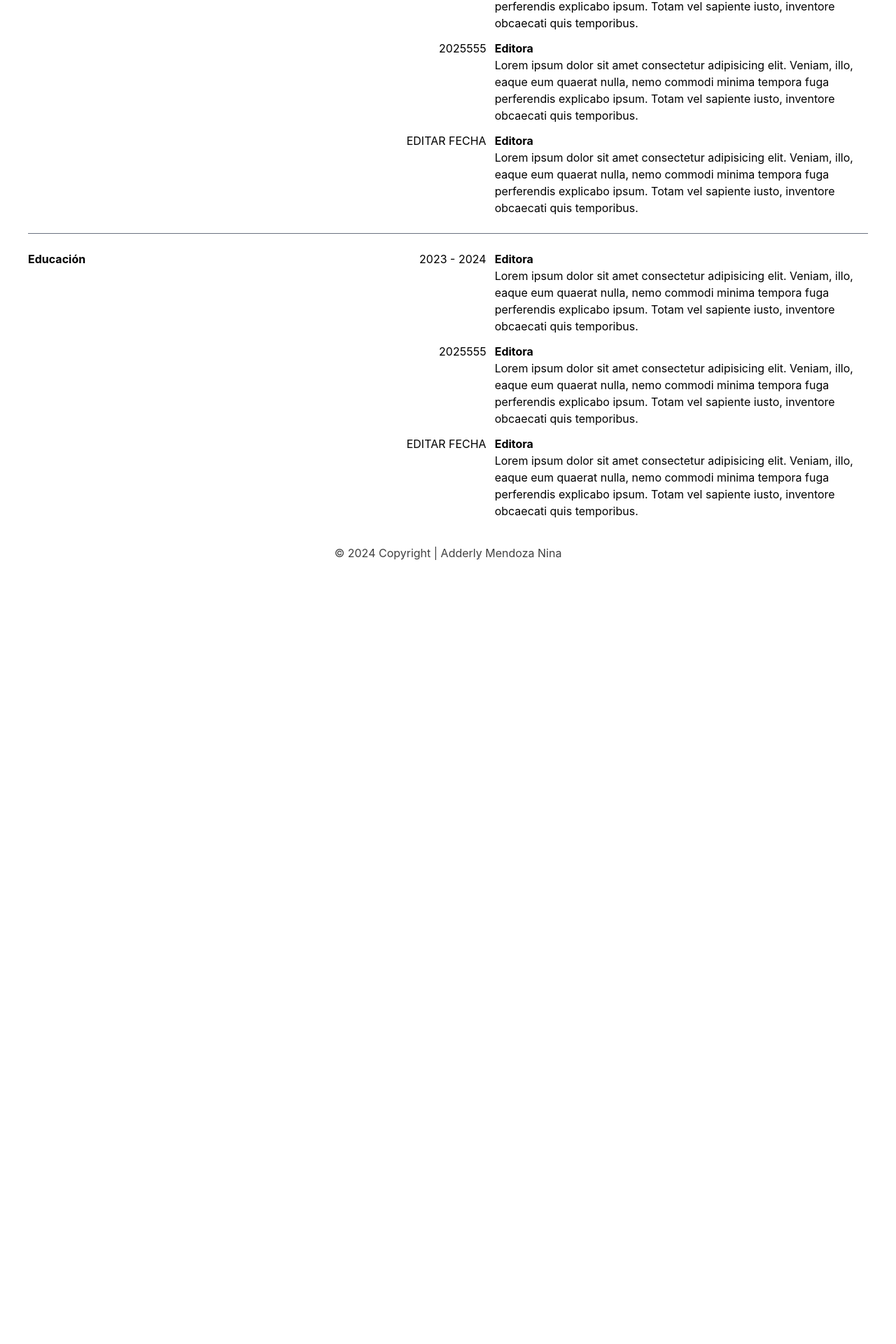
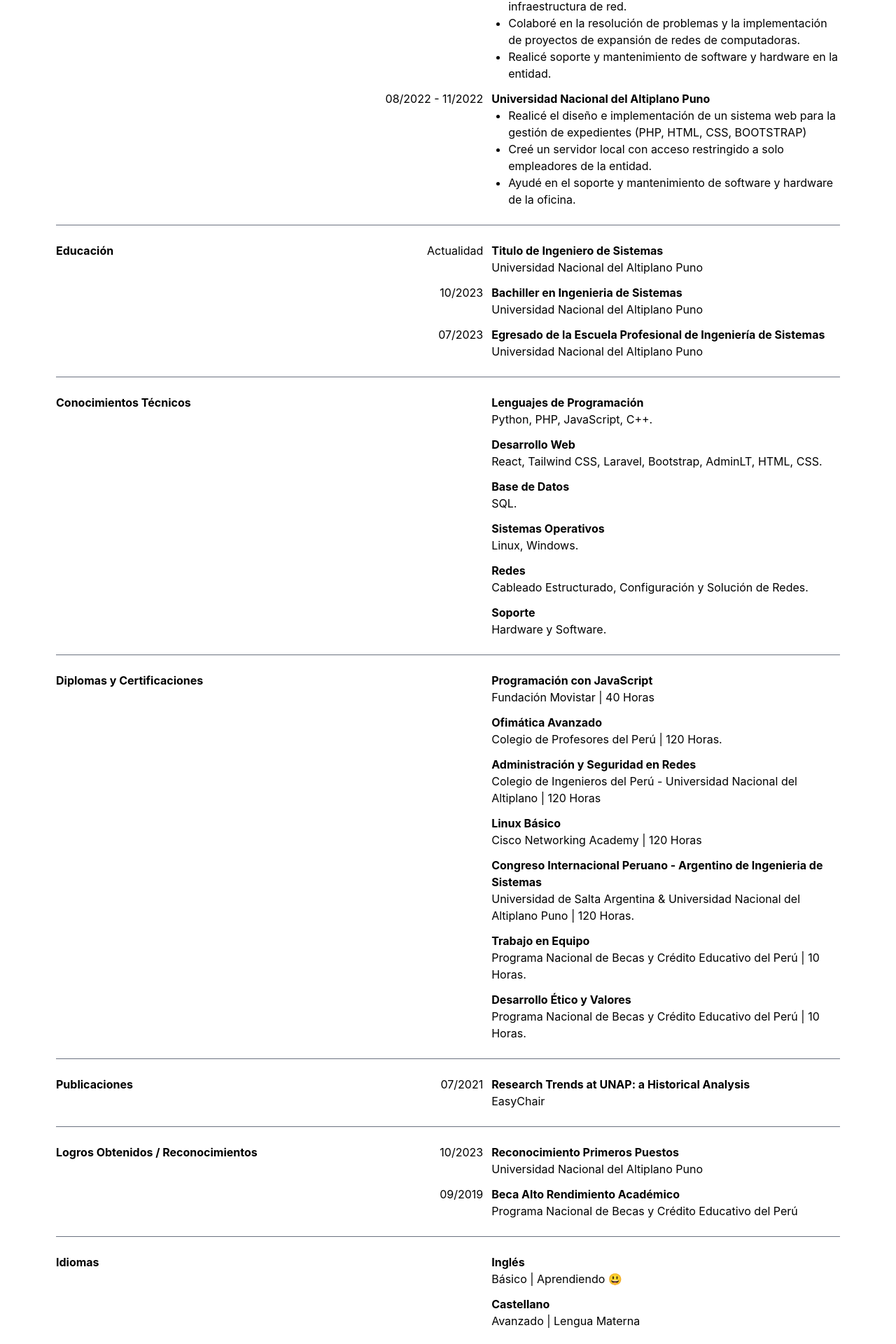
Before and after one commit to AdderlyMendoza/Portafolio, a React (Create React App) app: page /Curriculum in a window 1280 px wide. Shown: the part 275-2195 px from the top of the page at 70% size. Before the commit the page ends 1093 px from the top, so only its background shows below. Built offline with nearby package versions, Linux system fonts and the light colour scheme.

Commit message:
Rutas, Experiencia y Educacion

```diff
--- a/src/App.js
+++ b/src/App.js
@@ -13,7 +13,7 @@ const App = () => {
       <div className="flex flex-col h-screen"> {/* flex-col: diseño de columna */}
         <Header />
         <Routes>
-          <Route path="/" element={<Home />} />
+          <Route path="/Portafolio" element={<Home />} />
           <Route path="/Curriculum" element={<Curriculum />} />
           <Route path="/Proyectos" element={<Proyectos />} />
           <Route path="/Contacto" element={<Contacto />} />
--- a/src/components/Contacto.jsx
+++ b/src/components/Contacto.jsx
@@ -2,8 +2,8 @@ import React from 'react'
 
 export const Contacto = () => {
   return (
-    <>
-      Contacto
-    </>
+    <div className='h-full grid justify-center items-center text-5xl'>
+      Proximamente 👽
+    </div>
   )
 }
--- a/src/components/Curriculum.jsx
+++ b/src/components/Curriculum.jsx
@@ -2,7 +2,7 @@ import React from 'react'
 
 export const Curriculum = () => {
   return (
-    <div className='flex flex-col px-10 '>
+    <div className='flex flex-col px-10 mb:pt-4 md:px-20'>
       <div>
         <h1 className='text-4xl my-10'>Currículum</h1>
       </div>
@@ -14,34 +14,43 @@ export const Curriculum = () => {
         <div className='grid col-span-4 grid-row-4'>
           <div className='grid grid-cols-3 col-span-4'>
             <div className='grid justify-end mr-3'>
-              2023 - 2024
+              04/2023 - 08/2023
             </div>
             <div className='col-span-2'>
-              <strong>Editora</strong>
-              <p>Lorem ipsum dolor sit amet consectetur adipisicing elit. Veniam, illo, eaque eum quaerat nulla, nemo commodi minima tempora fuga perferendis explicabo ipsum. Totam vel sapiente iusto, inventore obcaecati quis temporibus.</p>
+              <strong>Gobierno Regional Puno</strong>
+              <ul className='list-disc pl-6'>
+                <li>Participé en la gestión de redes de computadoras</li>
+                <li>Realicé el diseño, configuración y mantenimiento de la infraestructura de red.
+                </li>
+                <li>Colaboré en la resolución de problemas y la implementación de proyectos de expansión de
+                  redes de computadoras.
+                </li>
+                <li>Realicé soporte y mantenimiento de software y hardware en la entidad.
+                </li>
+              </ul>
             </div>
           </div>
-          <div className=' grid grid-cols-3 col-span-4 mt-3'>
-            <div className='grid justify-end mr-3 '>
-              2025555
+          <div className='grid grid-cols-3 col-span-4 mt-3'>
+            <div className='grid justify-end mr-3'>
+              08/2022 - 11/2022
             </div>
             <div className='col-span-2'>
-              <strong>Editora</strong>
-              <p>Lorem ipsum dolor sit amet consectetur adipisicing elit. Veniam, illo, eaque eum quaerat nulla, nemo commodi minima tempora fuga perferendis explicabo ipsum. Totam vel sapiente iusto, inventore obcaecati quis temporibus.</p>
+              <strong>Universidad Nacional del Altiplano Puno</strong>
+              <ul className='list-disc pl-6'>
+                <li>Realicé el diseño e implementación de un sistema web para la gestión de expedientes (PHP,
+                  HTML, CSS, BOOTSTRAP)</li>
+                <li>Creé un servidor local con acceso restringido a solo empleadores de la entidad.
+                </li>
+                <li>Ayudé en el soporte y mantenimiento de software y hardware de la oficina.
+                </li>
+              </ul>
             </div>
           </div>
-          <div className=' grid grid-cols-3 col-span-4 mt-3'>
-            <div className='grid justify-end mr-3 '>
-              EDITAR FECHA
-            </div>
-            <div className='col-span-2'>
-              <strong>Editora</strong>
-              <p>Lorem ipsum dolor sit amet consectetur adipisicing elit. Veniam, illo, eaque eum quaerat nulla, nemo commodi minima tempora fuga perferendis explicabo ipsum. Totam vel sapiente iusto, inventore obcaecati quis temporibus.</p>
-            </div>
-          </div>
+
         </div>
       </div>
       <hr className="my-6 border-gray-500  w-[100%]" />
+
       {/* EDUCACION */}
       <div className='grid grid-cols-6 '>
         <div className='col-span-2'>
@@ -50,34 +59,230 @@ export const Curriculum = () => {
         <div className=' grid col-span-4 grid-row-4'>
           <div className=' grid grid-cols-3 col-span-4'>
             <div className='grid justify-end mr-3'>
-              2023 - 2024
+              Actualidad
             </div>
             <div className='col-span-2'>
-              <strong>Editora</strong>
-              <p>Lorem ipsum dolor sit amet consectetur adipisicing elit. Veniam, illo, eaque eum quaerat nulla, nemo commodi minima tempora fuga perferendis explicabo ipsum. Totam vel sapiente iusto, inventore obcaecati quis temporibus.</p>
+              <strong>Titulo de Ingeniero de Sistemas</strong>
+              <p>Universidad Nacional del Altiplano Puno</p>
+            </div>
+          </div>
+          <div className=' grid grid-cols-3 col-span-4 mt-3'>
+            <div className='grid justify-end mr-3'>
+              10/2023
+            </div>
+            <div className='col-span-2'>
+              <strong>Bachiller en Ingenieria de Sistemas </strong>
+              <p>Universidad Nacional del Altiplano Puno</p>
             </div>
           </div>
           <div className=' grid grid-cols-3 col-span-4 mt-3'>
             <div className='grid justify-end mr-3 '>
-              2025555
+              07/2023
             </div>
             <div className='col-span-2'>
-              <strong>Editora</strong>
-              <p>Lorem ipsum dolor sit amet consectetur adipisicing elit. Veniam, illo, eaque eum quaerat nulla, nemo commodi minima tempora fuga perferendis explicabo ipsum. Totam vel sapiente iusto, inventore obcaecati quis temporibus.</p>
-            </div>
-          </div>
-          <div className=' grid grid-cols-3 col-span-4 mt-3'>
-            <div className='grid justify-end mr-3 '>
-              EDITAR FECHA
-            </div>
-            <div className='col-span-2'>
-              <strong>Editora</strong>
-              <p>Lorem ipsum dolor sit amet consectetur adipisicing elit. Veniam, illo, eaque eum quaerat nulla, nemo commodi minima tempora fuga perferendis explicabo ipsum. Totam vel sapiente iusto, inventore obcaecati quis temporibus.</p>
+              <strong>Egresado de la Escuela Profesional de Ingeniería de Sistemas</strong>
+              <p>Universidad Nacional del Altiplano Puno</p>
             </div>
           </div>
         </div>
       </div>
+      <hr className="my-6 border-gray-500  w-[100%]" />
+
       {/* HABILIDADES */}
+      <div className='grid grid-cols-6 '>
+        <div className='col-span-2'>
+          <strong>Conocimientos Técnicos</strong>
+        </div>
+        <div className=' grid col-span-4 grid-row-4'>
+          <div className=' grid grid-cols-3 col-span-4'>
+            <div className='grid justify-end mr-3'>
+            </div>
+            <div className='col-span-2'>
+              <strong>Lenguajes de Programación</strong>
+              <p>Python, PHP, JavaScript, C++.</p>
+            </div>
+          </div>
+          <div className=' grid grid-cols-3 col-span-4 mt-3'>
+            <div className='grid justify-end mr-3'>
+            </div>
+            <div className='col-span-2'>
+              <strong>Desarrollo Web</strong>
+              <p>React, Tailwind CSS, Laravel, Bootstrap, AdminLT, HTML, CSS.</p>
+            </div>
+          </div>
+          <div className=' grid grid-cols-3 col-span-4 mt-3'>
+            <div className='grid justify-end mr-3'>
+            </div>
+            <div className='col-span-2'>
+              <strong>Base de Datos</strong>
+              <p>SQL.</p>
+            </div>
+          </div>
+          <div className=' grid grid-cols-3 col-span-4 mt-3'>
+            <div className='grid justify-end mr-3'>
+            </div>
+            <div className='col-span-2'>
+              <strong>Sistemas Operativos</strong>
+              <p>Linux, Windows.</p>
+            </div>
+          </div>
+          <div className=' grid grid-cols-3 col-span-4 mt-3'>
+            <div className='grid justify-end mr-3'>
+            </div>
+            <div className='col-span-2'>
+              <strong>Redes</strong>
+              <p>Cableado Estructurado, Configuración y Solución de Redes.</p>
+            </div>
+          </div>
+          <div className=' grid grid-cols-3 col-span-4 mt-3'>
+            <div className='grid justify-end mr-3'>
+            </div>
+            <div className='col-span-2'>
+              <strong>Soporte</strong>
+              <p>Hardware y Software.</p>
+            </div>
+          </div>
+        </div>
+      </div>
+      <hr className="my-6 border-gray-500  w-[100%]" />
+
+      {/* DIPLOMAS Y CERTIFICACIONES */}
+      <div className='grid grid-cols-6 '>
+        <div className='col-span-2'>
+          <strong>Diplomas y Certificaciones</strong>
+        </div>
+        <div className=' grid col-span-4 grid-row-4'>
+          <div className=' grid grid-cols-3 col-span-4'>
+            <div className='grid justify-end mr-3'>
+            </div>
+            <div className='col-span-2'>
+              <strong>Programación con JavaScript</strong>
+              <p>Fundación Movistar | 40 Horas</p>
+            </div>
+          </div>
+          <div className=' grid grid-cols-3 col-span-4 mt-3'>
+            <div className='grid justify-end mr-3'>
+            </div>
+            <div className='col-span-2'>
+              <strong>Ofimática Avanzado</strong>
+              <p>Colegio de Profesores del Perú | 120 Horas.</p>
+            </div>
+          </div>
+          <div className=' grid grid-cols-3 col-span-4 mt-3'>
+            <div className='grid justify-end mr-3'>
+            </div>
+            <div className='col-span-2'>
+              <strong>Administración y Seguridad en Redes</strong>
+              <p>Colegio de Ingenieros del Perú - Universidad Nacional del Altiplano | 120 Horas</p>
+            </div>
+          </div>
+          <div className=' grid grid-cols-3 col-span-4 mt-3'>
+            <div className='grid justify-end mr-3'>
+            </div>
+            <div className='col-span-2'>
+              <strong>Linux Básico</strong>
+              <p>Cisco Networking Academy | 120 Horas</p>
+            </div>
+          </div>
+          <div className=' grid grid-cols-3 col-span-4 mt-3'>
+            <div className='grid justify-end mr-3'>
+            </div>
+            <div className='col-span-2'>
+              <strong>Congreso Internacional Peruano - Argentino de Ingenieria de Sistemas</strong>
+              <p>Universidad de Salta Argentina & Universidad Nacional del Altiplano Puno | 120 Horas.</p>
+            </div>
+          </div>
+          <div className=' grid grid-cols-3 col-span-4 mt-3'>
+            <div className='grid justify-end mr-3'>
+            </div>
+            <div className='col-span-2'>
+              <strong>Trabajo en Equipo</strong>
+              <p>Programa Nacional de Becas y Crédito Educativo del Perú | 10 Horas.</p>
+            </div>
+          </div>
+          <div className=' grid grid-cols-3 col-span-4 mt-3'>
+            <div className='grid justify-end mr-3'>
+            </div>
+            <div className='col-span-2'>
+              <strong>Desarrollo Ético y Valores</strong>
+              <p>Programa Nacional de Becas y Crédito Educativo del Perú | 10 Horas.</p>
+            </div>
+          </div>
+        </div>
+      </div>
+      <hr className="my-6 border-gray-500  w-[100%]" />
+
+      {/* PUBLICACIONES */}
+      <div className='grid grid-cols-6 '>
+        <div className='col-span-2'>
+          <strong>Publicaciones</strong>
+        </div>
+        <div className=' grid col-span-4 grid-row-4'>
+          <div className=' grid grid-cols-3 col-span-4'>
+            <div className='grid justify-end mr-3'>
+              07/2021
+            </div>
+            <div className='col-span-2'>
+              <strong>Research Trends at UNAP: a Historical Analysis</strong>
+              <p>EasyChair</p>
+            </div>
+          </div>
+        </div>
+      </div>
+      <hr className="my-6 border-gray-500  w-[100%]" />
+
+      {/* LOGORS OBTENIDOS */}
+      <div className='grid grid-cols-6 '>
+        <div className='col-span-2'>
+          <strong>Logros Obtenidos / Reconocimientos</strong>
+        </div>
+        <div className=' grid col-span-4 grid-row-4'>
+          <div className=' grid grid-cols-3 col-span-4'>
+            <div className='grid justify-end mr-3'>
+              10/2023
+            </div>
+            <div className='col-span-2'>
+              <strong>Reconocimiento Primeros Puestos</strong>
+              <p>Universidad Nacional del Altiplano Puno</p>
+            </div>
+          </div>
+          <div className=' grid grid-cols-3 col-span-4 mt-3'>
+            <div className='grid justify-end mr-3'>
+              09/2019
+            </div>
+            <div className='col-span-2'>
+              <strong>Beca Alto Rendimiento Académico</strong>
+              <p>Programa Nacional de Becas y Crédito Educativo del Perú</p>
+            </div>
+          </div>
+        </div>
+      </div>
+      <hr className="my-6 border-gray-500  w-[100%]" />
+
+      {/* IDIOMAS */}
+      <div className='grid grid-cols-6 '>
+        <div className='col-span-2'>
+          <strong>Idiomas</strong>
+        </div>
+        <div className=' grid col-span-4 grid-row-4'>
+          <div className=' grid grid-cols-3 col-span-4'>
+            <div className='grid justify-end mr-3'>
+            </div>
+            <div className='col-span-2'>
+              <strong>Inglés</strong>
+              <p>Básico | Aprendiendo 😃 </p>
+            </div>
+          </div>
+          <div className=' grid grid-cols-3 col-span-4 mt-3'>
+            <div className='grid justify-end mr-3'>
+            </div>
+            <div className='col-span-2'>
+              <strong>Castellano</strong>
+              <p>Avanzado | Lengua Materna</p>
+            </div>
+          </div>
+        </div>
+      </div>
     </div>
 
   )
--- a/src/components/Header.jsx
+++ b/src/components/Header.jsx
@@ -14,7 +14,7 @@ export const Header = () => {
                     </div>
                 </div>
                 <nav className="flex space-x-4">
-                    <Link to="/" className="hover:text-gray-300">Inicio</Link> {/* Enlaces */}
+                    <Link to="/Portafolio" className="hover:text-gray-300">Inicio</Link> {/* Enlaces */}
                     <Link to="/Curriculum" className="hover:text-gray-300">Curriculum</Link>
                     <Link to="/Proyectos" className="hover:text-gray-300">Proyectos</Link>
                     <Link to="/Contacto" className="hover:text-gray-300">Contacto</Link>
--- a/src/components/Proyectos.jsx
+++ b/src/components/Proyectos.jsx
@@ -2,9 +2,8 @@ import React from 'react'
 
 export const Proyectos = () => {
     return (
-        <div>
-            AQUI IRA MIS PROYECTOS
-
+        <div className='h-full grid justify-center items-center text-5xl'>
+           PROXIMAMENTE 🤠 ...
         </div>
 
     )
```
Also changed, not shown: src/components/Main.jsx (+5 -4 lines), src/assets/bokuto.jpg (added).
